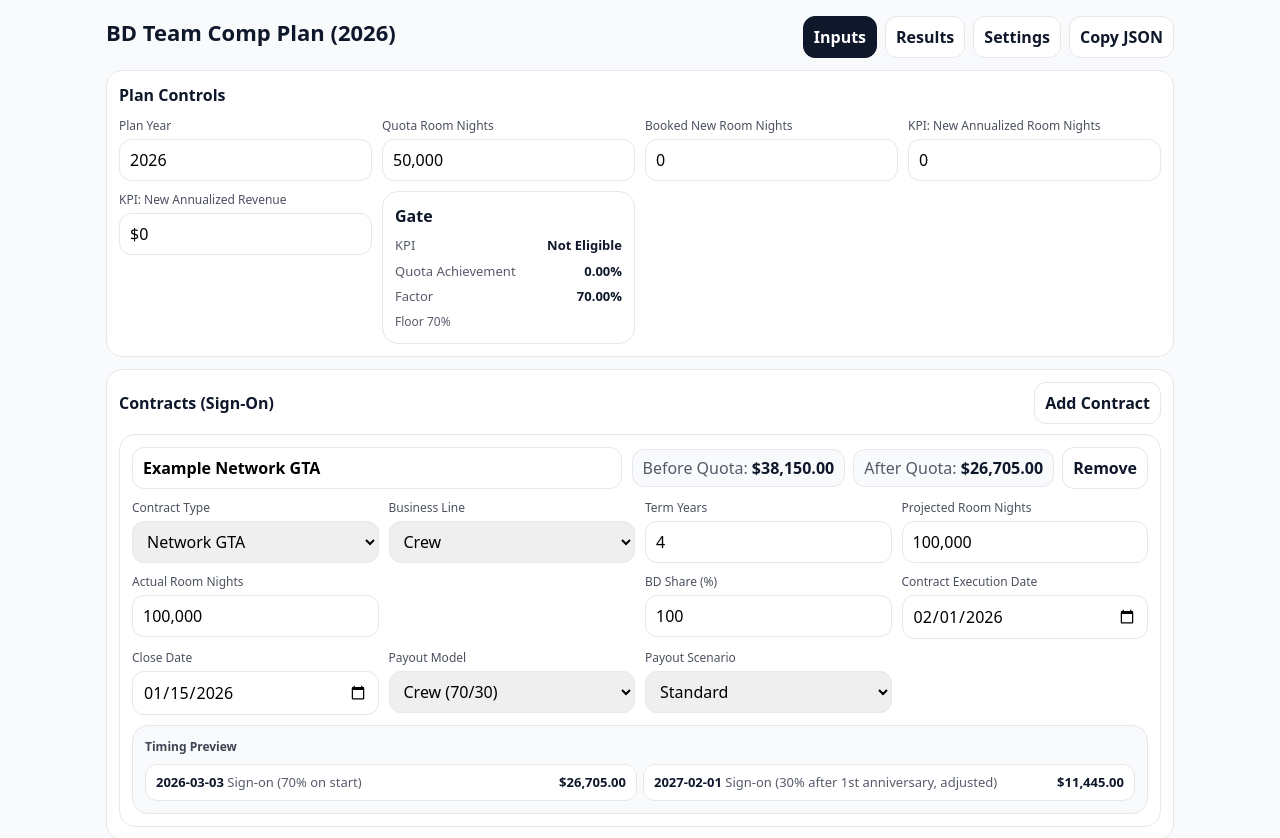
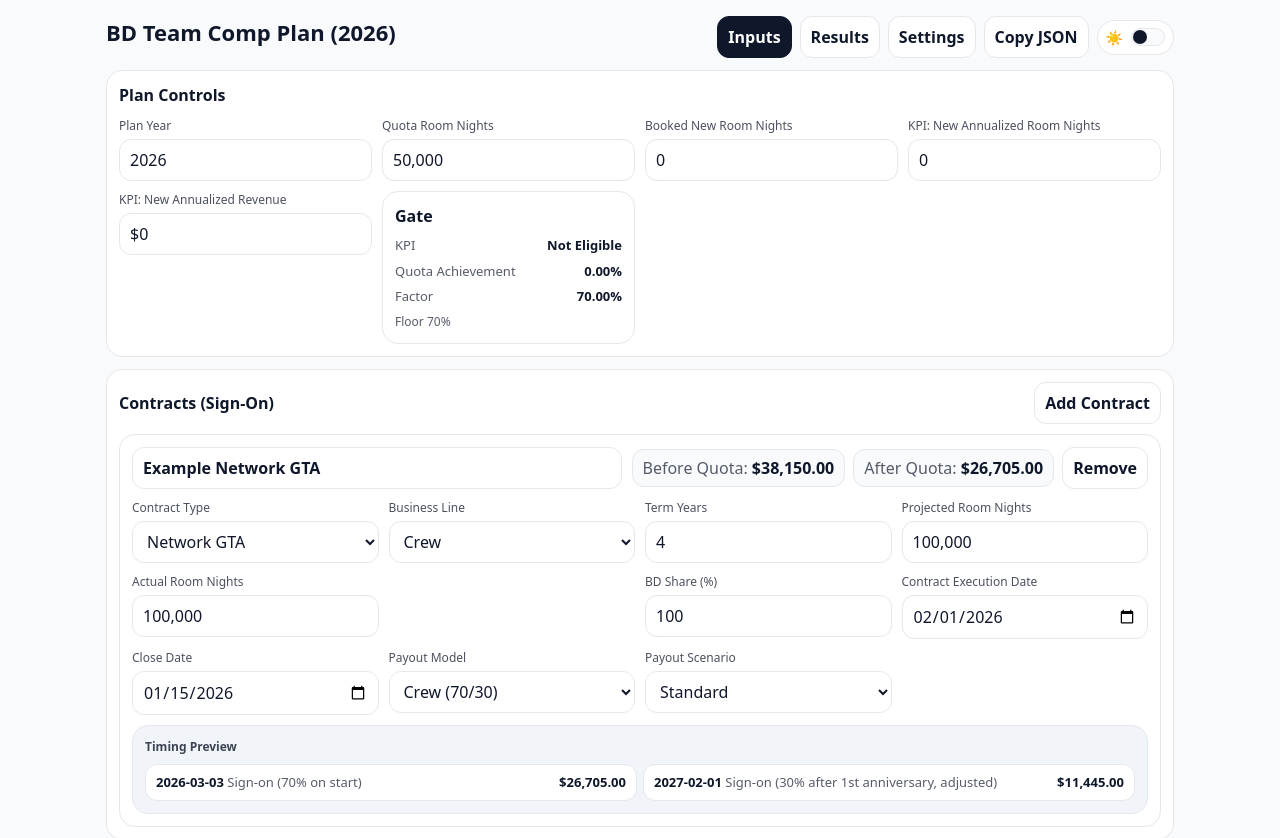
Before and after one commit to ecandamo/BD-Comp-Plan-Calculator, a React (Vite) app: page / in a window 1280 px wide. Shown: the top 838 px of the page. Built offline with nearby package versions, Linux system fonts and the light colour scheme; the HTML template or start-up script is replaced by a standard one.

Commit message:
Added Light/Dark mode toggle and functionality.

```diff
--- a/src/App.tsx
+++ b/src/App.tsx
@@ -470,11 +470,11 @@ export const buildPayoutCSV = (rows: EventRow[]) => {
 };
 
 const S = {
-  wrap: { minHeight: "100vh", background: "#f8fafc", color: "#0f172a" },
-  box: { border: "1px solid #e5e7eb", borderRadius: 16, padding: 12, background: "#fff" },
-  pill: { padding: "6px 10px", borderRadius: 12, border: "1px solid #e5e7eb", background: "#f8fafc" },
-  inp: { width: "100%", padding: "8px 10px", borderRadius: 12, border: "1px solid #e5e7eb" },
-  btn: { padding: "8px 10px", borderRadius: 12, border: "1px solid #e5e7eb", background: "#fff", fontWeight: 600 }
+  wrap: { minHeight: "100vh", background: "var(--bg)", color: "var(--text)" },
+  box: { border: "1px solid var(--border)", borderRadius: 16, padding: 12, background: "var(--surface)" },
+  pill: { padding: "6px 10px", borderRadius: 12, border: "1px solid var(--border)", background: "var(--pill)" },
+  inp: { width: "100%", padding: "8px 10px", borderRadius: 12, border: "1px solid var(--border)", background: "var(--surface)", color: "var(--text)" },
+  btn: { padding: "8px 10px", borderRadius: 12, border: "1px solid var(--border)", background: "var(--surface)", color: "var(--text)", fontWeight: 600 }
 };
 const Card = ({ t, r, c }: { t: string; r?: any; c: any }) => (
   <div style={S.box}>
@@ -502,9 +502,9 @@ const Btn = ({ on, children, active }: { on: () => void; children: any; active?:
       style={{
         ...S.btn,
         cursor: "pointer",
-        background: onv ? "#0f172a" : "#fff",
-        color: onv ? "#fff" : "#0f172a",
-        borderColor: onv ? "#0f172a" : "#e5e7eb"
+        background: onv ? "var(--accent)" : "var(--surface)",
+        color: onv ? "var(--accent-contrast)" : "var(--text)",
+        borderColor: onv ? "var(--accent)" : "var(--border)"
       }}
     >
       {children}
@@ -740,6 +740,22 @@ function AppInner() {
   const [showCsv, setShowCsv] = useState(false);
   const csvRef = useRef<HTMLTextAreaElement | null>(null);
   const settingsRef = useRef<HTMLTextAreaElement | null>(null);
+  const [theme, setTheme] = useState<"light" | "dark">(() => {
+    try {
+      const saved = localStorage.getItem("theme");
+      if (saved === "light" || saved === "dark") return saved;
+    } catch {}
+    if (typeof window !== "undefined" && typeof window.matchMedia === "function") {
+      return window.matchMedia("(prefers-color-scheme: dark)").matches ? "dark" : "light";
+    }
+    return "light";
+  });
+  useEffect(() => {
+    document.documentElement.dataset.theme = theme;
+    try {
+      localStorage.setItem("theme", theme);
+    } catch {}
+  }, [theme]);
   const doCopy = async () => {
     const txt = JSON.stringify({ cfg, s }, null, 2);
     const ok = await attemptClipboardWrite(txt);
@@ -801,7 +817,48 @@ function AppInner() {
               Settings
             </Btn>
             <Btn on={() => void doCopy()}>Copy JSON</Btn>
-            {copyMsg ? <div style={{ ...S.pill, background: "#fff", fontSize: 12, fontWeight: 800 }}>{copyMsg}</div> : null}
+            {copyMsg ? <div style={{ ...S.pill, background: "var(--surface)", fontSize: 12, fontWeight: 800 }}>{copyMsg}</div> : null}
+            <button
+              onClick={() => setTheme(theme === "dark" ? "light" : "dark")}
+              aria-label={`Switch to ${theme === "dark" ? "light" : "dark"} mode`}
+              title={`Switch to ${theme === "dark" ? "light" : "dark"} mode`}
+              style={{
+                display: "inline-flex",
+                alignItems: "center",
+                gap: 8,
+                padding: "6px 8px",
+                borderRadius: 999,
+                border: "1px solid var(--border)",
+                background: "var(--surface)",
+                color: "var(--text)",
+                cursor: "pointer"
+              }}
+            >
+              <span style={{ fontSize: 14 }}>{theme === "dark" ? "🌙" : "☀️"}</span>
+              <span
+                style={{
+                  width: 34,
+                  height: 18,
+                  borderRadius: 999,
+                  background: "var(--pill)",
+                  border: "1px solid var(--border)",
+                  position: "relative"
+                }}
+              >
+                <span
+                  style={{
+                    position: "absolute",
+                    top: 1,
+                    left: theme === "dark" ? 17 : 1,
+                    width: 14,
+                    height: 14,
+                    borderRadius: "50%",
+                    background: "var(--accent)",
+                    transition: "left 160ms ease"
+                  }}
+                />
+              </span>
+            </button>
           </div>
         </div>
 
@@ -978,13 +1035,13 @@ function AppInner() {
                           )}
                         </div>
 
-                        <div style={{ marginTop: 10, ...S.box, background: "#f8fafc" }}>
+                        <div style={{ marginTop: 10, ...S.box, background: "var(--surface-alt)" }}>
                           <div style={{ fontSize: 12, fontWeight: 800, opacity: 0.8 }}>Timing Preview</div>
                           <div style={{ marginTop: 8, display: "grid", gap: 6, gridTemplateColumns: "repeat(auto-fit,minmax(280px,1fr))" }}>
                             {timing.map((t: any, i: number) => (
                               <div
                                 key={i}
-                                style={{ display: "flex", justifyContent: "space-between", gap: 10, background: "#fff", border: "1px solid #e5e7eb", borderRadius: 12, padding: "8px 10px", fontSize: 13 }}
+                                style={{ display: "flex", justifyContent: "space-between", gap: 10, background: "var(--surface)", border: "1px solid var(--border)", borderRadius: 12, padding: "8px 10px", fontSize: 13 }}
                               >
                                 <div style={{ minWidth: 0, flex: 1 }}>
                                   <b>{t.date || "(No Date)"}</b> <span style={{ opacity: 0.7 }}>{t.label}</span>
@@ -1142,7 +1199,7 @@ function AppInner() {
               c: (
                 <div style={{ display: "grid", gap: 10 }}>
                   {showCsv && csvText ? (
-                    <div style={{ ...S.box, background: "#f8fafc" }}>
+                    <div style={{ ...S.box, background: "var(--surface-alt)" }}>
                       <div style={{ display: "flex", justifyContent: "space-between", gap: 8, alignItems: "center", flexWrap: "wrap" }}>
                         <div style={{ fontSize: 12, fontWeight: 800, opacity: 0.8 }}>CSV Output</div>
                         <div style={{ display: "flex", gap: 8, flexWrap: "wrap" }}>
@@ -1171,7 +1228,7 @@ function AppInner() {
                       </thead>
                       <tbody>
                         {events.map((e, i) => (
-                          <tr key={i} style={{ borderTop: "1px solid #e5e7eb" }}>
+                        <tr key={i} style={{ borderTop: "1px solid var(--border)" }}>
                             <td style={{ padding: 8, fontWeight: 800 }}>{e.date || "(No Date)"}</td>
                             <td style={{ padding: 8 }}>{e.category}</td>
                             <td style={{ padding: 8 }}>{e.source}</td>
@@ -1203,7 +1260,7 @@ function AppInner() {
                 <div style={{ display: "flex", gap: 8, alignItems: "center", flexWrap: "wrap" }}>
                   <Btn on={() => void doCopy()}>Copy</Btn>
                   <Btn on={apply}>Apply</Btn>
-                  {copyMsg ? <div style={{ ...S.pill, background: "#fff", fontSize: 12, fontWeight: 800 }}>{copyMsg}</div> : null}
+                  {copyMsg ? <div style={{ ...S.pill, background: "var(--surface)", fontSize: 12, fontWeight: 800 }}>{copyMsg}</div> : null}
                 </div>
               ),
               c: (
--- a/src/index.css
+++ b/src/index.css
@@ -3,8 +3,28 @@
   line-height: 1.5;
   font-weight: 400;
   color-scheme: light;
-  background-color: #f8fafc;
-  color: #0f172a;
+  --bg: #f8fafc;
+  --surface: #ffffff;
+  --surface-alt: #f1f5f9;
+  --text: #0f172a;
+  --border: #e5e7eb;
+  --pill: #f8fafc;
+  --accent: #0f172a;
+  --accent-contrast: #ffffff;
+  background-color: var(--bg);
+  color: var(--text);
+}
+
+[data-theme="dark"] {
+  color-scheme: dark;
+  --bg: #0b1220;
+  --surface: #0f172a;
+  --surface-alt: #111827;
+  --text: #e2e8f0;
+  --border: #1f2937;
+  --pill: #0b1220;
+  --accent: #38bdf8;
+  --accent-contrast: #0b1220;
 }
 
 * {
@@ -14,6 +34,8 @@
 body {
   margin: 0;
   min-height: 100vh;
+  background: var(--bg);
+  color: var(--text);
 }
 
 button, input, select, textarea {
```
